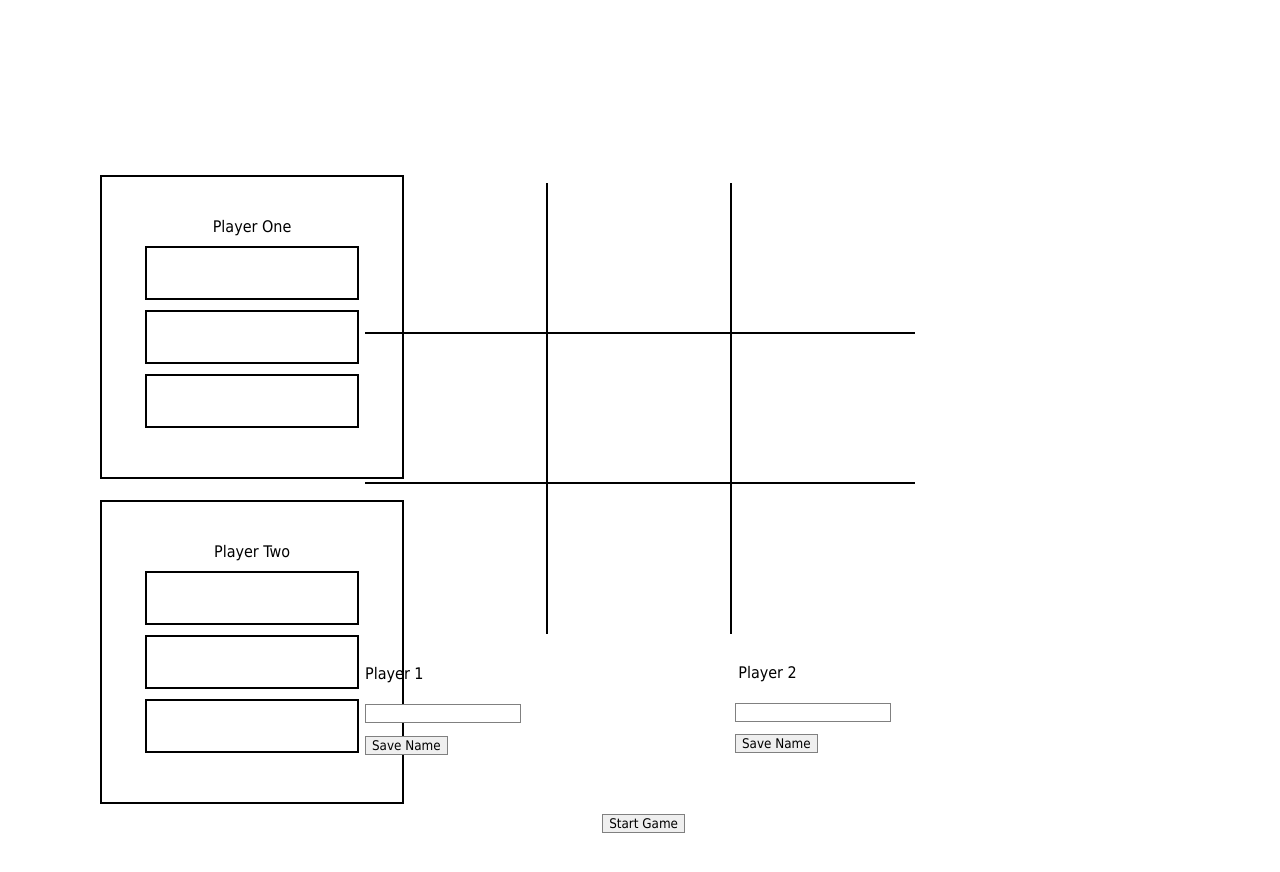
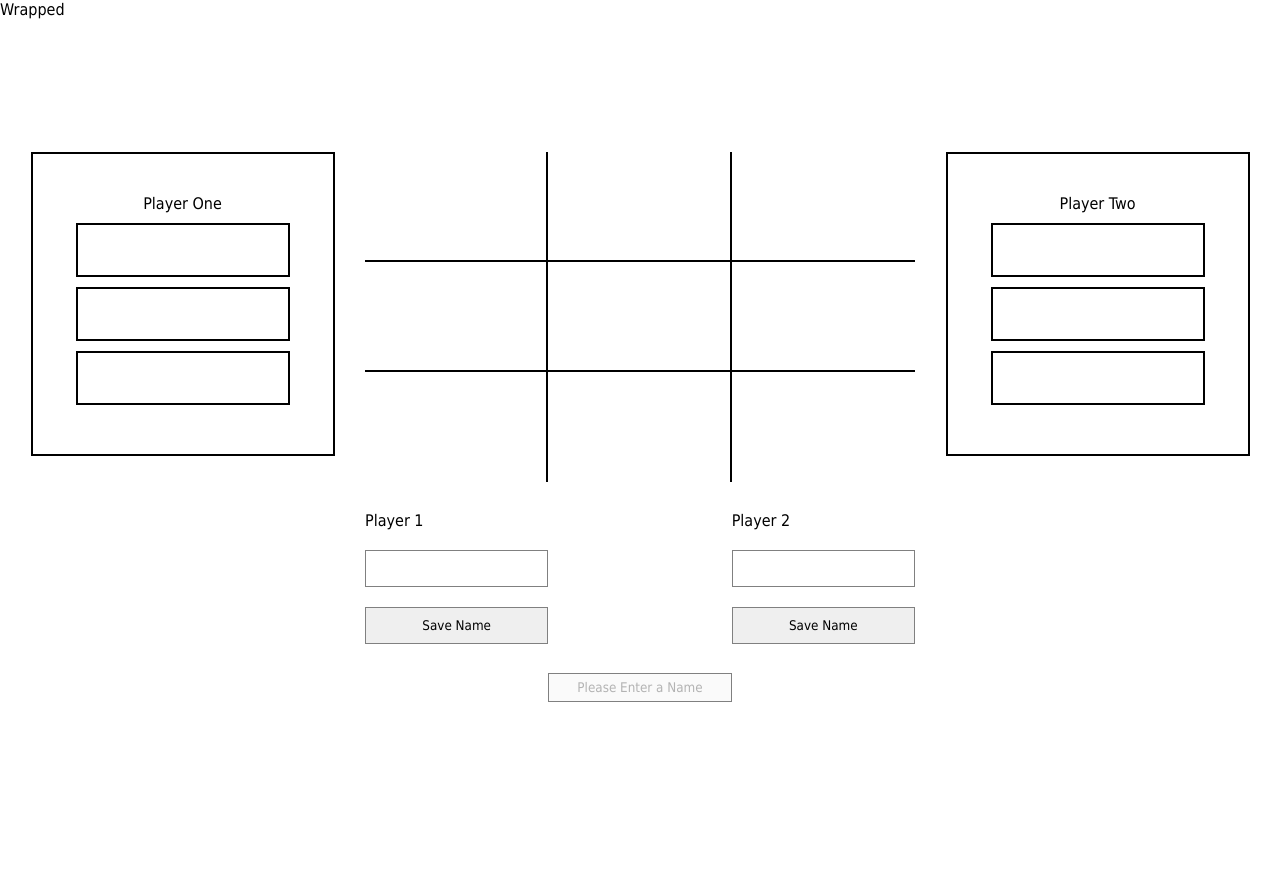
Before and after one commit to butterdogg1467/Tic-Tac-Toe, a plain HTML site: page index.html in a window 1280 px wide. Shown: the top 872 px of the page. Drawn offline with Linux system fonts and the light colour scheme.

Commit message:
Added functions for adding numbers to playerSelection
Created subdivisions in form for easier styling
Set display to grid for form for easy aligning
Added statement that checks if username has been inputted or not, if false the start game button will be disabled until a username is entered
Created gameStatus div to show if game is a tie or a win
Added function that is essentially the playerInput function, however it now takes input from the squares on the grid being clicked

```diff
--- a/index.html
+++ b/index.html
@@ -8,6 +8,8 @@
     <script src="script.js"></script>
 </head>
 <body>
+Wrapped
+    <div class="gamestatus"></div>
 
     <div class="player1stats">
         <div class="playernum1">Player One</div>
@@ -34,12 +36,16 @@
         <div class="griditem" id="griditem8"></div>
         <div class="griditem" id="griditem9"></div>
         <form>
-            <label for="username1">Player 1</label>
-            <input type="text" name="username1" id="username1" class="textinput">
-            <button class="button" id="username1button" type="button">Save Name</button>
-            <label for="username2">Player 2</label>
-            <input type="text" name="username2" id="username2" class="textinput">
-            <button class="button" id="username2button" type="button">Save Name</button>
+            <div class="player1formelements">
+                <label for="username1">Player 1</label>
+                <input type="text" name="username1" id="username1" class="textinput" required>
+                <button class="button" id="username1button" type="button">Save Name</button>
+            </div>
+            <div class="player2formelements">
+                <label for="username2">Player 2</label>
+                <input type="text" name="username2" id="username2" class="textinput" required>
+                <button class="button" id="username2button" type="button">Save Name</button>
+            </div>
             <button class="button" id="startgame" type="button">Start Game</button>
         </form>
     </div>
--- a/script.js
+++ b/script.js
@@ -70,11 +70,42 @@ let gridItem1 = document.querySelector('#griditem1')
         usernamebutton2.disabled = true
         username1.disabled = true
         username2.disabled = true
-        game()
+    })
+
+    if (username1.value === '') {
+        startGameButton.disabled = true
+        startGameButton.textContent = 'Please Enter a Name'
+    }
+
+    username1.addEventListener('input', function(){
+        if (username1.value != '') {
+            startGameButton.disabled = false
+            startGameButton.textContent = 'Start Game'
+        } else if (username1.value === '') {
+            startGameButton.disabled = true
+            startGameButton.textContent = 'Please Enter a Name'
+        }
+    })
+
+    if (username2.value === '') {
+        startGameButton.disabled = true
+        startGameButton.textContent = 'Please Enter a Name'
+    }
+
+    username2.addEventListener('input', function(){
+        if (username2.value != '') {
+            startGameButton.disabled = false
+            startGameButton.textContent = 'Start Game'
+        } else if (username2.value === '') {
+            startGameButton.disabled = true
+            startGameButton.textContent = 'Please Enter a Name'
+        }
     })
 
     let playerOneCreated = false
     let playerTwoCreated = false
+
+    let gameStatus = document.querySelector('.gamestatus')
 
 function createPlayer(name) {
     let player = {
@@ -108,16 +139,8 @@ function createPlayer(name) {
 
     let gameboardSpace = 9
 
-
     function playerInput(input){
 
-        if (typeof input === 'number'){
-            let inputStr = input.toString()
-            if (inputStr.length === 1) {
-            gameboardSpace = gameboardSpace - 1
-            playerSelections.push(input)
-            }
-        }
         if (playerSelections.length >= 3) {
             let playerSelectionsJoined = []
             for(let i = 0; i < playerSelections.length; i += 3) {
@@ -131,24 +154,77 @@ function createPlayer(name) {
 
         if (gameboardSpace <= 1 && player.wins === 0) {
             player.ties++
-            console.log('tied')
+            gameStatus.textContent = 'Game Tied!'
         }
     }
 
 
     function addPoints() {
         player.points++
+        gameboardSpace = 9
         if (player.points >= 3) {
             player.wins++
             player.points = 0
         }
     }
 
-    createPlayer.prototype.getPlayer = function() {
-        return {
-            player: player
-        }
-    };
+    function game(input) {
+            playerSelections.push(input)
+            playerInput()
+            gameboardSpace = gameboardSpace - 1
+            alert(gameboardSpace)
+            player1StatPoints.textContent = 'Points: ' + player.points
+            player1StatWins.textContent = 'Wins: ' + player.wins
+
+            if (player.wins === 3){
+                gameStatus.textContent = 'Player 1 Wins!'
+            }
+    }
+
+    gridItem1.addEventListener('click', function(){
+        game(0)
+
+    })
+
+    gridItem2.addEventListener('click', function(){
+        game(1)
+
+    })
+
+    gridItem3.addEventListener('click', function(){
+        game(2)
+
+    })
+
+    gridItem4.addEventListener('click', function(){
+        game(0)
+
+    })
+
+    gridItem5.addEventListener('click', function(){
+        game(1)
+
+    })
+
+    gridItem6.addEventListener('click', function(){
+        game(2)
+
+    })
+
+    gridItem7.addEventListener('click', function(){
+        game(0)
+
+    })
+
+    gridItem8.addEventListener('click', function(){
+        game(1)
+
+    })
+
+    gridItem9.addEventListener('click', function(){
+        game(2)
+
+    })
 
 
     return {
@@ -157,12 +233,8 @@ function createPlayer(name) {
         name,
         player,
         playerSelections,
-        getPlayer: createPlayer.prototype.getPlayer
+        game
     }
-
-}
-
-function game() {
 
 }
 
@@ -198,5 +270,4 @@ function game() {
 
 
 
-
 })
--- a/styles.css
+++ b/styles.css
@@ -8,7 +8,6 @@ body {
     display: grid;
     grid-template-columns: repeat(3, 1fr);
     grid-template-rows: repeat(10, 0.5fr);
-    overflow: hidden;
 }
 
 .gameboard {
@@ -17,8 +16,8 @@ body {
     grid-column: 2/3;
     grid-row: 2/5;
     display: grid;
-    grid-template-columns: 1fr 1fr 1fr ;
-    grid-template-rows: 1fr 1fr 1fr;
+    grid-template-columns: 1fr 1fr 1fr;
+    grid-template-rows: 1fr 1fr 1fr 1fr 1fr;
     padding: 0px;
 }
 
@@ -121,67 +120,73 @@ body {
 
 .textinput:nth-of-type(1) {
     appearance: none;
-    position: relative;
-    top: 50px;
     border: 1px solid gray;
+    margin-top: 20px;
+    margin-bottom: 20px;
+    padding: 10px 0px;
+    width: 99%;
 }
 
 form > label:nth-of-type(1) {
     appearance: none;
-    position: relative;
-    top: 30px;
-}
-
-.textinput:nth-of-type(2) {
-    appearance: none;
-    position: relative;
-    top: 9px;
-    left: 370px;
-    border: 1px solid gray;
 }
 
 form > label:nth-of-type(2) {
     appearance: none;
-    position: relative;
-    top: -10px;
-    left: 286px;
 }
 
 #username1button {
     appearance: none;
     border: 1px solid gray;
-    position: relative;
-    top: 62px;
+    padding: 10px 20px;
+    width: 100%;
 }
 
 #username2button {
     appearance: none;
     border: 1px solid gray;
-    position: relative;
-    top: 20px;
-    left: 370px;
+    padding: 10px 20px;
+    width: 100%;
 }
 
 #startgame {
     appearance: none;
     border: 1px solid gray;
-    position: relative;
-    top: 100px;
-    left: 150px;
+    grid-column: 2/3;
+    grid-row: 4/5;
+}
+
+.player1formelements {
+    grid-column: 1/2;
+    grid-row: 2/3;
+}
+
+.player2formelements {
+    grid-column: 3/4;
+    grid-row: 2/3;
+}
+
+form {
+    grid-column: 1/4;
+    grid-row: 4/6;
+    display: grid;
+    grid-template-columns: 1fr 1fr 1fr;
+    grid-template-rows: repeat(4, 1fr);
 }
 
 button:hover {
     background-color: rgb(194, 194, 194);
     cursor: pointer;
+    filter: brightness(94%);
 }
 
 .player1stats {
     border: 2px black solid;
     width: 300px;
     height: 300px;
-    position: absolute;
-    top: 175px;
-    left: 100px;
+    grid-column: 1/2;
+    grid-row: 2/3;
+    justify-self: center;
     display: flex;
     flex-direction: column;
     justify-content: center;
@@ -205,10 +210,10 @@ button:hover {
     border: 2px black solid;
     width: 300px;
     height: 300px;
-    position: absolute;
-    top: 500px;
-    left: 100px;
+    grid-column: 3/4;
+    grid-row: 2/3;
     display: flex;
+    justify-self: center;
     flex-direction: column;
     justify-content: center;
     align-items: center;
```
